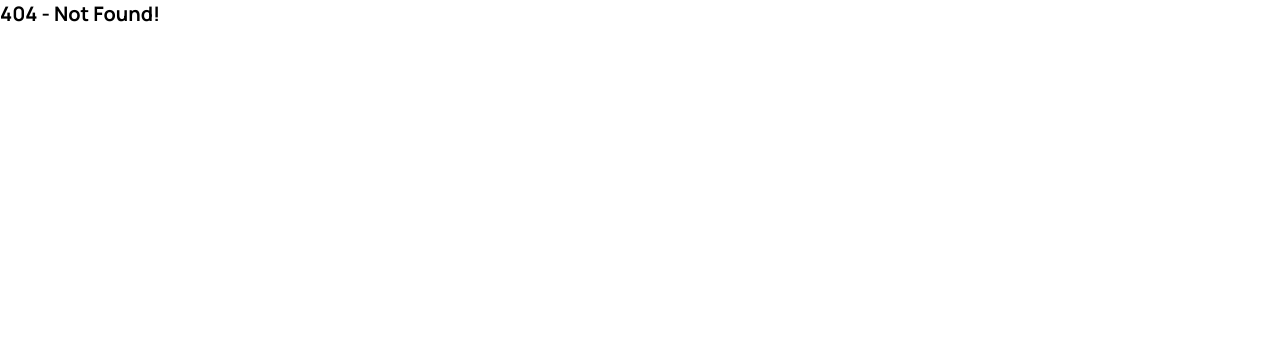
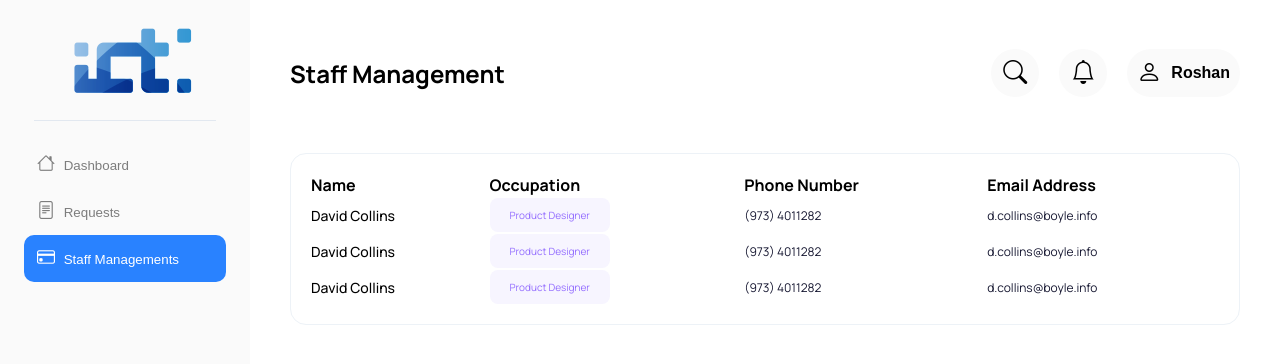
Before and after one commit to oxmics/prm_frontend, a React (Create React App) app: page /staff-management in a window 1280 px wide. Before the commit this address had no page. Shown: the top 364 px of the page. Built offline with nearby package versions, Linux system fonts and the light colour scheme.

Commit message:
Staff Management UI

```diff
--- a/src/App.js
+++ b/src/App.js
@@ -6,6 +6,7 @@ import Signin from './pages/Signin/Signin';
 import Signup from './pages/Signup/Signup';
 import "./assets/scss/global.scss"
 import Requests from './pages/Requests/Requests';
+import StaffManagement from './pages/StaffManagement/StaffManagement';
 
 class App extends Component {
   render() {
@@ -16,6 +17,7 @@ class App extends Component {
           <Route path='/requests' element={<Requests />} />
           <Route path='/signin' element={<Signin />} />
           <Route path='/signup' element={<Signup />} />
+          <Route path='/staff-management' element={<StaffManagement />} />
           <Route path='*' element={<NotFound />} />
         </Routes>
       </BrowserRouter>
--- a/src/assets/scss/global.scss
+++ b/src/assets/scss/global.scss
@@ -8,6 +8,7 @@
 
 html {
     font-size: 10px;
+    overflow-y: scroll;
 }
 
 body {
--- a/src/pages/Dashboard/Tag/Tag.module.scss
+++ b/src/components/Tag/Tag.module.scss
@@ -3,6 +3,8 @@
     border-radius: .8rem;
     width: fit-content;
     text-align: center;
+    background-color: #F7F5FF;
+    color: #936DFF;
 
     &__pending {
         color: #936DFF;
--- a/src/pages/Dashboard/Dashboard.js
+++ b/src/pages/Dashboard/Dashboard.js
@@ -3,7 +3,7 @@ import Navbar from "../../components/Navbar/Navbar"
 import Card from "../../components/Card/Card"
 
 import styles from "./Dashboard.module.scss"
-import Tag from "./Tag/Tag"
+import Tag from "../../components/Tag/Tag"
 
 const Dashboard = () => {
     return (
--- a/src/pages/Requests/Requests.js
+++ b/src/pages/Requests/Requests.js
@@ -16,8 +16,6 @@ const Requests = (props) => {
         if (page === 0) {
             return setPage(1)
         }
-
-
     }
 
     return (
@@ -115,6 +113,9 @@ const Requests = (props) => {
                                 <label htmlFor="scope-of-work">Scope of Work</label>
                                 <TextareaAutosize name="scope-of-work" cols="30" rows="10" placeholder="Please enter the details of scope of work"></TextareaAutosize>
                             </div>
+                            <p className={styles.Requests__guidelines}>By pressing the submit button, I agree to QDG  a previous request hasn’t been made
+                                in the recent months regarding the same and have clearly undergone the guidelines
+                                and assure have made the details comply the guidelines mentioned.</p>
                             <div className={styles.Requests__formBtnWrapper}>
                                 <Button type="submit">Submit</Button>
                             </div>
--- a/src/pages/Requests/Requests.module.scss
+++ b/src/pages/Requests/Requests.module.scss
@@ -1,6 +1,6 @@
 .Requests {
     position: relative;
-    height: 100%;
+    // height: 100%;
 
     &__title {
         font-size: 3.2rem;
@@ -87,4 +87,12 @@
             font-weight: 400;
         }
     }
+
+    &__guidelines {
+        margin-bottom: 2rem;
+        line-height: 2rem;
+        font-weight: 400;
+        font-size: 1.2rem;
+        color: #9CA3AF;
+    }
 }
--- /dev/null
+++ b/src/pages/StaffManagement/StaffManagement.js
@@ -0,0 +1,53 @@
+import React from 'react'
+import PropTypes from 'prop-types'
+import styles from "./StaffManagement.module.scss";
+import Layout from '../../components/Layout/Layout';
+import Card from '../../components/Card/Card';
+import Tag from '../../components/Tag/Tag';
+
+const StaffManagement = (props) => {
+    return (
+        <Layout current="staff-management" title="Staff Management">
+            <div className={styles.StaffManagement}>
+                <Card className={styles.StaffManagement__card}>
+                    <table className={styles.StaffManagement__table}>
+                        <thead>
+                            <tr>
+                                <th>Name</th>
+                                <th>Occupation</th>
+                                <th>Phone Number</th>
+                                <th>Email Address</th>
+                            </tr>
+                        </thead>
+                        <tbody>
+                            <tr>
+                                <td className={styles.StaffManagement__table__name}>David Collins</td>
+                                <td className={styles.StaffManagement__table__tag}><Tag name="Product Designer" /></td>
+                                <td className={styles.StaffManagement__table__phone}>(973) 4011282</td>
+                                <td className={styles.StaffManagement__table__email}>d.collins@boyle.info</td>
+                            </tr>
+
+                            <tr>
+                                <td className={styles.StaffManagement__table__name}>David Collins</td>
+                                <td className={styles.StaffManagement__table__tag}><Tag name="Product Designer" /></td>
+                                <td className={styles.StaffManagement__table__phone}>(973) 4011282</td>
+                                <td className={styles.StaffManagement__table__email}>d.collins@boyle.info</td>
+                            </tr>
+
+                            <tr>
+                                <td className={styles.StaffManagement__table__name}>David Collins</td>
+                                <td className={styles.StaffManagement__table__tag}><Tag name="Product Designer" /></td>
+                                <td className={styles.StaffManagement__table__phone}>(973) 4011282</td>
+                                <td className={styles.StaffManagement__table__email}>d.collins@boyle.info</td>
+                            </tr>
+                        </tbody>
+                    </table>
+                </Card>
+            </div>
+        </Layout>
+    )
+}
+
+StaffManagement.propTypes = {}
+
+export default StaffManagement
--- /dev/null
+++ b/src/pages/StaffManagement/StaffManagement.module.scss
@@ -0,0 +1,30 @@
+.StaffManagement {
+    &__card {
+        padding: 1.8rem;
+    }
+
+    &__table {
+        width: 100%;
+        text-align: left;
+
+        tr {
+            border-bottom: 1px solid #F4F4F4;
+        }
+
+        th {
+            font-size: 1.6rem;
+            font-weight: 700;
+        }
+
+        &__name {
+            font-size: 1.4rem;
+            font-weight: 500;
+        }
+
+        &__phone,
+        &__email {
+            font-size: 1.2rem;
+            color: #171832;
+        }
+    }
+}
```
Also changed, not shown: src/components/Tag/Tag.js (renamed from src/pages/Dashboard/Tag/Tag.js).
